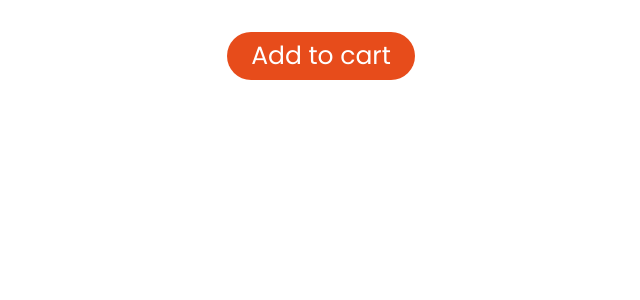
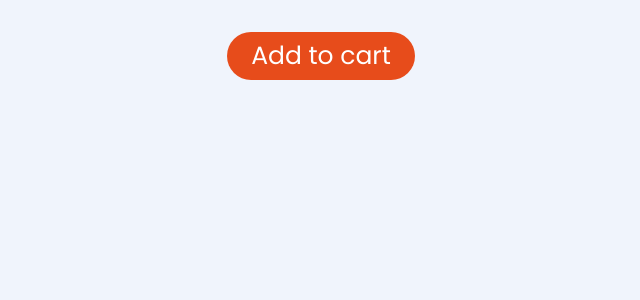
Before and after one commit to AnasMunir/monke-labs-app, a React (Vite) app: page / in a window 1280 px wide. Shown: the top 300 px of the page, without its empty margins (319-959 px from the left). Built offline with nearby package versions, Linux system fonts and the light colour scheme.

Commit message:
added theme gray background color

```diff
--- a/src/theme/foundations.ts
+++ b/src/theme/foundations.ts
@@ -16,6 +16,7 @@ export const foundations = {
         300: '#D4D4D4',
         400: '#A1A1A1',
         500: '#686868',
+        600: '#F0F4FC',
       },
       red: {
         500: '#F40000',
--- a/src/theme/globalStyles.ts
+++ b/src/theme/globalStyles.ts
@@ -4,6 +4,7 @@ export const globalStyles: ChakraTheme['styles'] = {
   global: {
     'body, html, #__next': {
       height: '100%',
+      backgroundColor: 'var(--chakra-colors-brand-gray-600)',
     },
     '::-webkit-scrollbar': {
       width: '6px',
```
